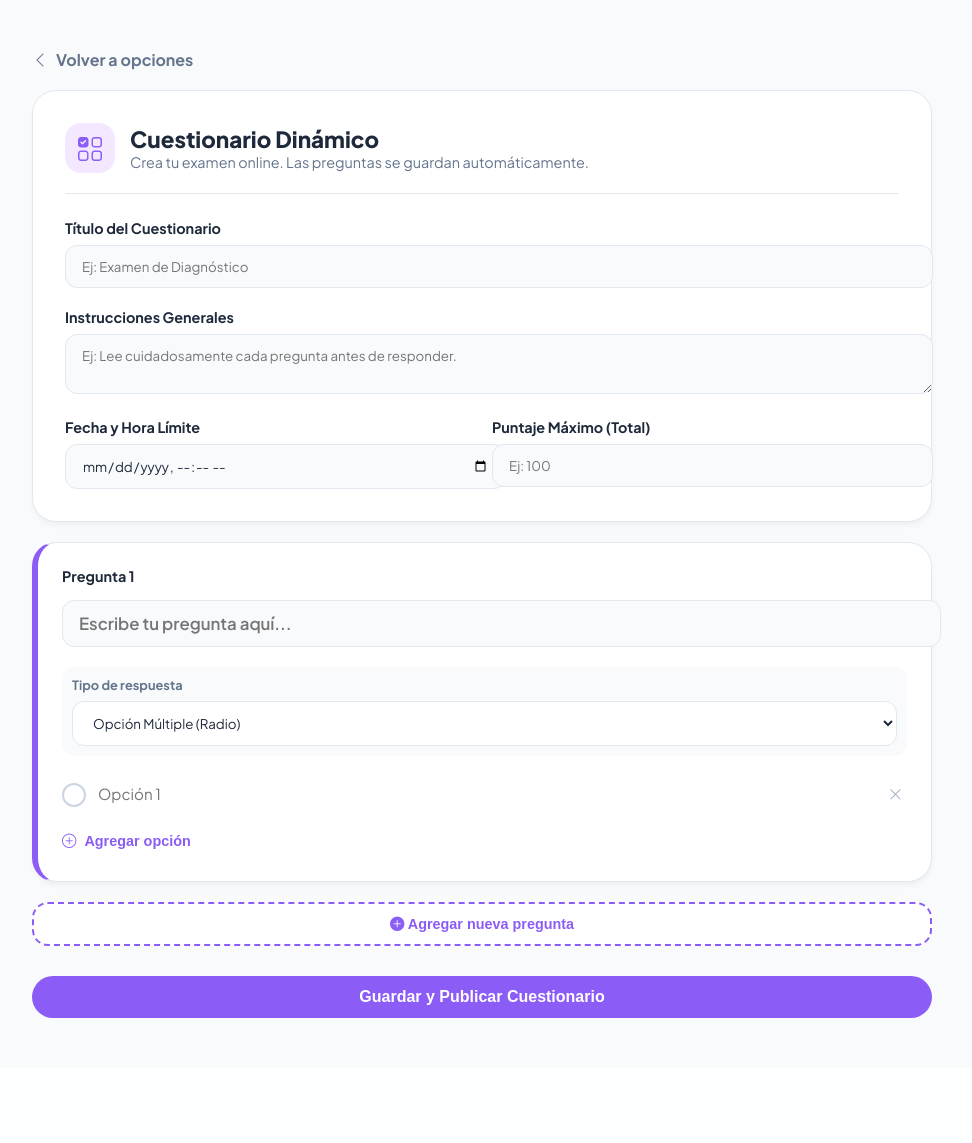
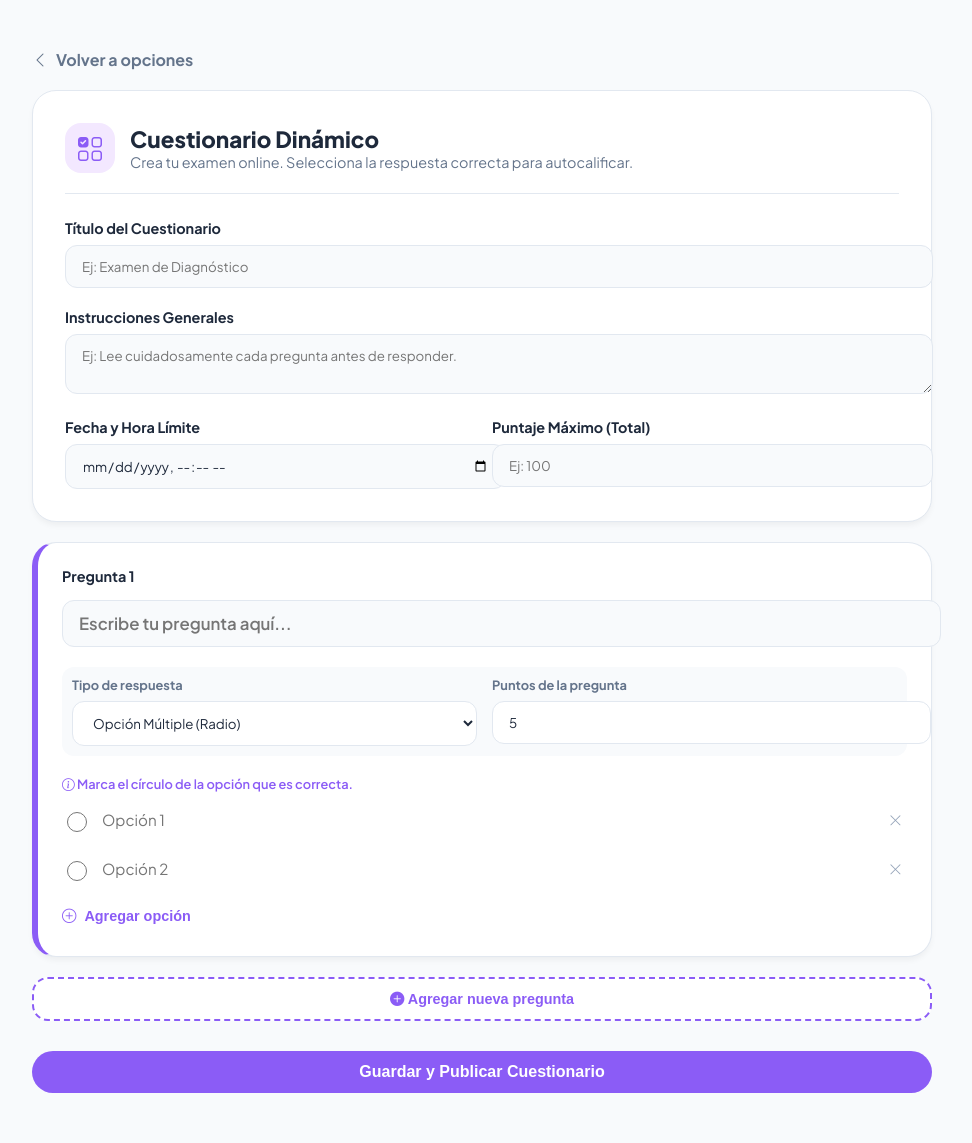
Before and after one commit to Gxacm/EduPortal, a Flask app: template templates/Panel_Maestro/examen_formulario.html in a window 1280 px wide. Shown: the part 76-1219 px from the top of the page, without its empty margins (158-1130 px from the left). Before the commit the page ends 1094 px from the top, so only its background shows below. Run offline with Flask 3, Linux system fonts and the light colour scheme; the template is opened without the code that fills it, so the values that code supplies are empty.

Commit message:
Añadir la BD para que guarde todo los examenes que se aplicaran

```diff
--- a/app.py
+++ b/app.py
@@ -3,8 +3,13 @@ from datetime import datetime
 from werkzeug.security import generate_password_hash, check_password_hash
 from config import Config
 from sqlalchemy.orm import joinedload
-# --- LÍNEA ACTUALIZADA: Se agregó EntregasTareas ---
-from models import db, Usuarios, Maestros, Alumnos, Clases, Notas, Asistencias, Anuncios, Grados, Secciones, Tareas, CiclosLectivos, EntregasTareas
+
+# --- NUEVOS IMPORTS PARA MANEJO DE ARCHIVOS ---
+import os
+from werkzeug.utils import secure_filename
+
+# --- LÍNEA ACTUALIZADA: Se agregaron los modelos de Exámenes ---
+from models import db, Usuarios, Maestros, Alumnos, Clases, Notas, Asistencias, Anuncios, Grados, Secciones, Tareas, CiclosLectivos, EntregasTareas, Examenes, PreguntasExamen, OpcionesPregunta, EntregasExamenes
 
 
 app = Flask(__name__)
@@ -206,7 +211,7 @@ def crear_tarea(id_grado):
         nueva_tarea = Tareas(
             id_clase=request.form.get('id_clase'),
             titulo=request.form.get('titulo'),
-            descripcion=request.form.get('descripcion'), # <--- YA PODEMOS GUARDARLA
+            descripcion=request.form.get('descripcion'),
             fecha_entrega=datetime.strptime(request.form.get('fecha_entrega'), '%Y-%m-%dT%H:%M')
         )
         db.session.add(nueva_tarea)
@@ -296,7 +301,7 @@ def registrar_notas(id_grado):
         tareas_para_html.append({
             'id_tarea': tarea.id_tarea,
             'titulo': tarea.titulo,
-            'descripcion': tarea.descripcion, # <--- ¡Aquí está el cambio! Ahora muestra la descripción real.
+            'descripcion': tarea.descripcion,
             'fecha_entrega': tarea.fecha_entrega.strftime('%d/%m/%Y %H:%M') if tarea.fecha_entrega else 'Sin fecha',
             'entregas': entregas
         })
@@ -319,7 +324,9 @@ def gestionar_grado(id_grado):
     grado = Grados.query.get_or_404(id_grado)
     return render_template('Panel_Maestro/maestro_gestion_grado.html', grado=grado, alumnos=alumnos)
 
-# --- RUTAS PARA ASIGNAR EXÁMENES ---
+# ==============================================================================
+# ---------------------- RUTAS PARA ASIGNAR EXÁMENES (NUEVO) -------------------
+# ==============================================================================
 
 # 1. Menú principal de selección
 @app.route('/maestro/grado/<int:id_grado>/nuevo_examen')
@@ -333,30 +340,140 @@ def vista_nuevo_examen(id_grado):
 def examen_archivo(id_grado):
     if session.get('rol') != 2: return redirect(url_for('login'))
     grado = Grados.query.get_or_404(id_grado)
+
+    # Obtener las materias del maestro para el menú desplegable
+    perfil = Maestros.query.filter_by(id_usuario=session.get('user_id')).first()
+    clases = Clases.query.filter_by(id_maestro=perfil.id_maestro, id_grado=id_grado).all() if perfil else []
+
     if request.method == 'POST':
-        # Lógica para guardar el archivo pendiente
-        pass
-    return render_template('Panel_Maestro/examen_archivo.html', id_grado=id_grado, grado=grado)
+        try:
+            archivo = request.files.get('archivo')
+            archivo_ruta = None
+            if archivo and archivo.filename != '':
+                filename = secure_filename(archivo.filename)
+                # Crea la carpeta si no existe y guarda el archivo
+                os.makedirs('static/uploads/examenes', exist_ok=True)
+                archivo_ruta = os.path.join('static/uploads/examenes', filename)
+                archivo.save(archivo_ruta)
+
+            nuevo_examen = Examenes(
+                id_clase=request.form.get('id_clase'),
+                titulo=request.form.get('titulo'),
+                descripcion=request.form.get('descripcion'),
+                modalidad='archivo',
+                archivo_ruta=archivo_ruta,
+                fecha_limite=datetime.strptime(request.form.get('fecha_limite'), '%Y-%m-%dT%H:%M') if request.form.get('fecha_limite') else None,
+                puntos_maximos=float(request.form.get('puntos_maximos', 100))
+            )
+            db.session.add(nuevo_examen)
+            db.session.commit()
+            flash("Examen tipo archivo creado exitosamente", "success")
+            return redirect(url_for('gestionar_grado', id_grado=id_grado))
+        except Exception as e:
+            db.session.rollback()
+            print(f"Error guardando examen de archivo: {e}")
+            flash("Error al crear el examen. Revisa los datos.", "danger")
+
+    return render_template('Panel_Maestro/examen_archivo.html', id_grado=id_grado, grado=grado, clases=clases)
 
 # 3. Interfaz: Solo Instrucciones
 @app.route('/maestro/grado/<int:id_grado>/nuevo_examen/instrucciones', methods=['GET', 'POST'])
 def examen_instrucciones(id_grado):
     if session.get('rol') != 2: return redirect(url_for('login'))
     grado = Grados.query.get_or_404(id_grado)
+
+    perfil = Maestros.query.filter_by(id_usuario=session.get('user_id')).first()
+    clases = Clases.query.filter_by(id_maestro=perfil.id_maestro, id_grado=id_grado).all() if perfil else []
+
     if request.method == 'POST':
-        # Lógica para guardar instrucciones pendiente
-        pass
-    return render_template('Panel_Maestro/examen_instrucciones.html', id_grado=id_grado, grado=grado)
+        try:
+            nuevo_examen = Examenes(
+                id_clase=request.form.get('id_clase'),
+                titulo=request.form.get('titulo'),
+                descripcion=request.form.get('descripcion'),
+                modalidad='instrucciones',
+                fecha_limite=datetime.strptime(request.form.get('fecha_limite'), '%Y-%m-%dT%H:%M') if request.form.get('fecha_limite') else None,
+                puntos_maximos=float(request.form.get('puntos_maximos', 100))
+            )
+            db.session.add(nuevo_examen)
+            db.session.commit()
+            flash("Examen de instrucciones creado exitosamente", "success")
+            return redirect(url_for('gestionar_grado', id_grado=id_grado))
+        except Exception as e:
+            db.session.rollback()
+            print(f"Error guardando examen de instrucciones: {e}")
+            flash("Error al crear el examen.", "danger")
 
-# 4. Interfaz: Formulario/Cuestionario manual
+    return render_template('Panel_Maestro/examen_instrucciones.html', id_grado=id_grado, grado=grado, clases=clases)
+
+# 4. Interfaz: Formulario/Cuestionario manual (CORREGIDO Y COMPLETO)
 @app.route('/maestro/grado/<int:id_grado>/nuevo_examen/formulario', methods=['GET', 'POST'])
 def examen_formulario(id_grado):
     if session.get('rol') != 2: return redirect(url_for('login'))
     grado = Grados.query.get_or_404(id_grado)
+
+    perfil = Maestros.query.filter_by(id_usuario=session.get('user_id')).first()
+    clases = Clases.query.filter_by(id_maestro=perfil.id_maestro, id_grado=id_grado).all() if perfil else []
+
     if request.method == 'POST':
-        # Lógica para guardar cuestionario pendiente
-        pass
-    return render_template('Panel_Maestro/examen_formulario.html', id_grado=id_grado, grado=grado)
+        try:
+            # Primero guardamos la cabecera del examen (Título, puntos, etc)
+            nuevo_examen = Examenes(
+                id_clase=request.form.get('id_clase'),
+                titulo=request.form.get('titulo'),
+                descripcion=request.form.get('descripcion'),
+                modalidad='formulario',
+                fecha_limite=datetime.strptime(request.form.get('fecha_limite'), '%Y-%m-%dT%H:%M') if request.form.get('fecha_limite') else None,
+                puntos_maximos=float(request.form.get('puntos_maximos', 100))
+            )
+            db.session.add(nuevo_examen)
+            db.session.flush() # Nos permite obtener el ID del examen antes del commit final
+
+            # Procesar las preguntas dinámicas
+            total_preguntas = int(request.form.get('total_preguntas', 0))
+
+            for i in range(1, total_preguntas + 1):
+                texto_pregunta = request.form.get(f'pregunta_{i}')
+
+                if texto_pregunta: # Verificamos si la pregunta existe
+                    tipo_pregunta = request.form.get(f'tipo_pregunta_{i}')
+                    puntos = float(request.form.get(f'puntos_pregunta_{i}', 1.0))
+
+                    nueva_pregunta = PreguntasExamen(
+                        id_examen=nuevo_examen.id_examen,
+                        texto_pregunta=texto_pregunta,
+                        tipo_pregunta='opcion_multiple' if tipo_pregunta == 'opciones' else 'abierta',
+                        puntos=puntos
+                    )
+                    db.session.add(nueva_pregunta)
+                    db.session.flush() # Obtenemos el ID de la pregunta
+
+                    # Guardamos las opciones si es de opción múltiple
+                    if tipo_pregunta == 'opciones':
+                        opciones_ids = request.form.getlist(f'ids_opciones_{i}[]')
+                        correcta_id = request.form.get(f'correcta_pregunta_{i}')
+
+                        for unique_id in opciones_ids:
+                            texto_opcion = request.form.get(f'opcion_texto_{i}_{unique_id}')
+                            es_correcta = (unique_id == correcta_id)
+
+                            nueva_opcion = OpcionesPregunta(
+                                id_pregunta=nueva_pregunta.id_pregunta,
+                                texto_opcion=texto_opcion,
+                                es_correcta=es_correcta
+                            )
+                            db.session.add(nueva_opcion)
+
+            db.session.commit()
+            flash("Cuestionario creado exitosamente", "success")
+            return redirect(url_for('gestionar_grado', id_grado=id_grado))
+
+        except Exception as e:
+            db.session.rollback()
+            print(f"Error guardando cuestionario: {e}")
+            flash("Error al crear el cuestionario.", "danger")
+
+    return render_template('Panel_Maestro/examen_formulario.html', id_grado=id_grado, grado=grado, clases=clases)
 # ----------------------------------------
 
 @app.route('/maestro/reportes/enviar/<int:id_grado>')
@@ -616,8 +733,7 @@ def eliminar_seccion(id_seccion):
         flash("Sección eliminada correctamente.", "success")
     except Exception as e:
         db.session.rollback()
-        # Esto falla si hay alumnos inscritos en esa sección
-        flash("No se puede eliminar la sección: tiene alumnos asignados.", "error")
+        flash("No se puede eliminar la sección: tiene alumnos vinculados.", "error")
 
     return redirect(url_for('configuracion_academica'))
 
--- a/templates/Panel_Maestro/examen_formulario.html
+++ b/templates/Panel_Maestro/examen_formulario.html
@@ -63,7 +63,7 @@
                 </div>
                 <div>
                     <h2 style="margin: 0; font-weight: 800; color: var(--dark-text); font-size: 1.4rem;">Cuestionario Dinámico</h2>
-                    <p style="margin: 0; color: var(--muted-text); font-size: 0.9rem;">Crea tu examen online. Las preguntas se guardan automáticamente.</p>
+                    <p style="margin: 0; color: var(--muted-text); font-size: 0.9rem;">Crea tu examen online. Selecciona la respuesta correcta para autocalificar.</p>
                 </div>
             </div>
 
@@ -84,7 +84,7 @@
                 </div>
                 <div style="flex: 1;">
                     <label class="custom-label">Puntaje Máximo (Total)</label>
-                    <input type="number" name="puntos_totales" class="custom-input" placeholder="Ej: 100" required>
+                    <input type="number" step="0.5" name="puntos_totales" class="custom-input" placeholder="Ej: 100" required>
                 </div>
             </div>
         </div>
@@ -123,17 +123,27 @@
 
                 <input type="text" name="pregunta_${idPregunta}" class="custom-input" style="margin-bottom: 20px; font-weight: 600; font-size: 1.05rem;" placeholder="Escribe tu pregunta aquí..." required>
 
-                <div style="margin-bottom: 20px; background: #f8fafc; padding: 10px; border-radius: 12px;">
-                    <label class="custom-label" style="font-size: 0.8rem; color: var(--muted-text);">Tipo de respuesta</label>
-                    <select class="custom-input" name="tipo_pregunta_${idPregunta}" onchange="cambiarTipoPregunta(this.value, ${idPregunta})" style="background: white; cursor: pointer;">
-                        <option value="opciones">Opción Múltiple (Radio)</option>
-                        <option value="texto">Respuesta Larga (Párrafo)</option>
-                    </select>
+                <div style="margin-bottom: 20px; display: flex; gap: 15px; background: #f8fafc; padding: 10px; border-radius: 12px;">
+                    <div style="flex: 1;">
+                        <label class="custom-label" style="font-size: 0.8rem; color: var(--muted-text);">Tipo de respuesta</label>
+                        <select class="custom-input" name="tipo_pregunta_${idPregunta}" onchange="cambiarTipoPregunta(this.value, ${idPregunta})" style="background: white; cursor: pointer;">
+                            <option value="opciones">Opción Múltiple (Radio)</option>
+                            <option value="texto">Respuesta Larga (Párrafo)</option>
+                        </select>
+                    </div>
+                    <div style="flex: 1;">
+                        <label class="custom-label" style="font-size: 0.8rem; color: var(--muted-text);">Puntos de la pregunta</label>
+                        <input type="number" step="0.5" name="puntos_pregunta_${idPregunta}" class="custom-input" style="background: white;" placeholder="Ej: 5" value="5" required>
+                    </div>
                 </div>
 
                 <div id="area-respuestas-${idPregunta}">
+                    <p style="font-size: 0.8rem; color: var(--purple-main); font-weight: 600; margin-bottom: 10px;">
+                        <i class="bi bi-info-circle"></i> Marca el círculo de la opción que es correcta.
+                    </p>
                     <div id="contenedor-opciones-${idPregunta}">
                         ${generarFilaOpcionHTML(idPregunta, 1)}
+                        ${generarFilaOpcionHTML(idPregunta, 2)}
                     </div>
                     <button type="button" class="btn-add-opt" onclick="agregarOpcion(${idPregunta})">
                         <i class="bi bi-plus-circle"></i> Agregar opción
@@ -152,7 +162,7 @@
         tarjeta.style.transform = 'scale(0.95)';
         setTimeout(() => {
             tarjeta.remove();
-            actualizarTotalPreguntas(); // Solo actualizamos para visualización, Flask mapeará los IDs existentes
+            actualizarTotalPreguntas();
         }, 200);
     }
 
@@ -162,13 +172,17 @@
         if (tipo === 'texto') {
             areaRespuestas.innerHTML = `
                 <div class="text-placeholder">
-                    <i class="bi bi-text-paragraph"></i> El alumno verá un campo de texto amplio para escribir su respuesta...
+                    <i class="bi bi-text-paragraph"></i> El alumno verá un campo de texto amplio para escribir su respuesta. (Se califica manualmente)
                 </div>
             `;
         } else if (tipo === 'opciones') {
             areaRespuestas.innerHTML = `
+                <p style="font-size: 0.8rem; color: var(--purple-main); font-weight: 600; margin-bottom: 10px;">
+                    <i class="bi bi-info-circle"></i> Marca el círculo de la opción que es correcta.
+                </p>
                 <div id="contenedor-opciones-${idPregunta}">
                     ${generarFilaOpcionHTML(idPregunta, 1)}
+                    ${generarFilaOpcionHTML(idPregunta, 2)}
                 </div>
                 <button type="button" class="btn-add-opt" onclick="agregarOpcion(${idPregunta})">
                     <i class="bi bi-plus-circle"></i> Agregar opción
@@ -178,12 +192,15 @@
     }
 
     function generarFilaOpcionHTML(idPregunta, idOpcion) {
-        // Usamos un ID único aleatorio para no sobreescribir si se borran y agregan opciones
         const uniqueId = Math.random().toString(36).substr(2, 9);
         return `
             <div class="option-row" id="fila-opcion-${uniqueId}">
-                <div class="option-circle"></div>
-                <input type="text" name="opciones_pregunta_${idPregunta}[]" class="option-input" placeholder="Opción ${idOpcion}" required>
+                <input type="radio" name="correcta_pregunta_${idPregunta}" value="${uniqueId}" required title="Marcar como respuesta correcta" style="width: 20px; height: 20px; accent-color: var(--purple-main); cursor: pointer;">
+
+                <input type="hidden" name="ids_opciones_${idPregunta}[]" value="${uniqueId}">
+
+                <input type="text" name="opcion_texto_${idPregunta}_${uniqueId}" class="option-input" placeholder="Opción ${idOpcion}" required>
+
                 <button type="button" class="btn-remove-opt" onclick="eliminarOpcion('${uniqueId}')" title="Quitar opción">
                     <i class="bi bi-x-lg"></i>
                 </button>
@@ -193,7 +210,6 @@
 
     function agregarOpcion(idPregunta) {
         const contenedor = document.getElementById(`contenedor-opciones-${idPregunta}`);
-        // Calcular el número visual de la opción basada en los hijos
         const numeroOpcion = contenedor.children.length + 1;
         contenedor.insertAdjacentHTML('beforeend', generarFilaOpcionHTML(idPregunta, numeroOpcion));
     }
@@ -203,8 +219,6 @@
     }
 
     function actualizarTotalPreguntas() {
-        // Actualiza el campo oculto con el contador más alto creado.
-        // En tu backend de Flask podrás iterar desde 1 hasta este número.
         document.getElementById('total_preguntas').value = contadorPreguntas;
     }
 </script>
```
Also changed, not shown: models.py (+52 -0 lines).
